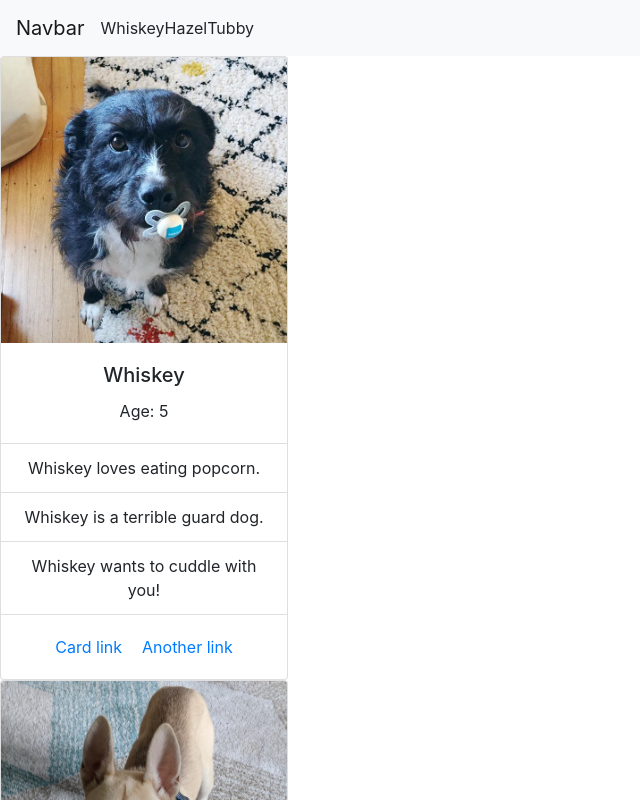
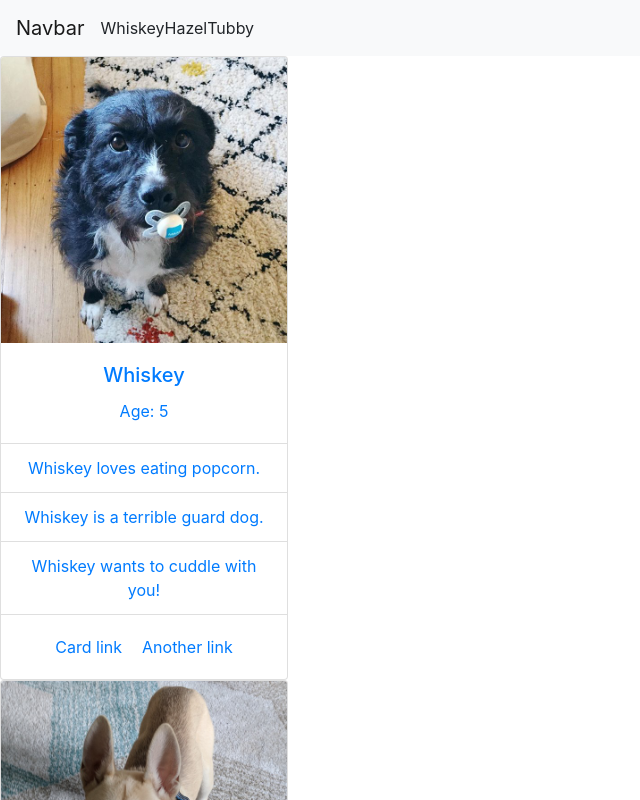
Before and after one commit to Guillermo-Martin/react-router-dog-finder, a React (Create React App) app: page / in a window 1280 px wide. Shown: the top 800 px of the page, without its empty margins (0-640 px from the left). Built offline with nearby package versions, Linux system fonts and the light colour scheme.

Commit message:
Change cards to be links

```diff
--- a/src/App.js
+++ b/src/App.js
@@ -1,4 +1,5 @@
 import React, { Component } from 'react';
+import { BrowserRouter as Router, Route } from 'react-router-dom';
 import './App.css';
 import Navbar from './components/Navbar';
 // import Home from './containers/Home';
@@ -62,10 +63,11 @@ class App extends Component {
 
     return (
       <div className="App">
-        <Navbar
-          links={navLinksArr}
-        />
-        <p>{dogsArr}</p>
+        <Router>
+          <Navbar links={navLinksArr} />
+          <p>{dogsArr}</p>
+        </Router>
+
      </div>
     );
   }
--- a/src/components/Card.js
+++ b/src/components/Card.js
@@ -1,9 +1,13 @@
 import React from 'react';
+import { Link } from 'react-router-dom';
 
 function Card(props) {
+  let pathName = `/${props.name}`;
+
   return (
-    <div className="card" style={{ width: "18rem" }}>
-      <img src={props.src} className="card-img-top" alt="..." />
+    <Link to={pathName}>
+      <div className="card" style={{ width: "18rem" }}>
+        <img src={props.src} className="card-img-top" alt="..." />
         <div className="card-body">
           <h5 className="card-title">{props.name}</h5>
           <p className="card-text">Age: {props.age}</p>
@@ -17,7 +21,9 @@ function Card(props) {
           <a href="#" className="card-link">Card link</a>
           <a href="#" className="card-link">Another link</a>
         </div>
-    </div>
+      </div>
+    </Link>
+
   );
 }
 
```
